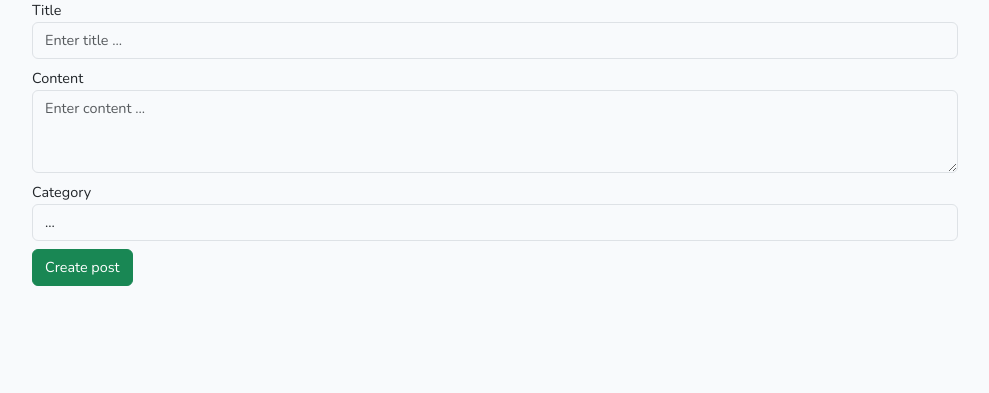
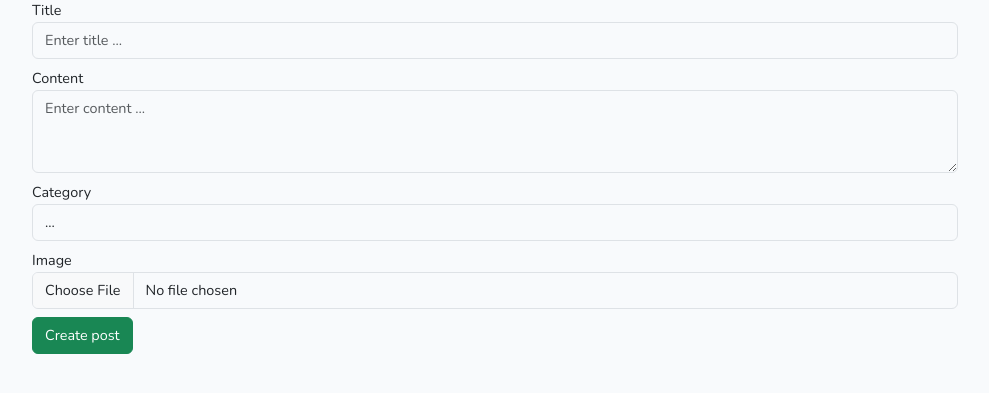
Before and after one commit to Zhumagaliev12/NewsWebApp, a Laravel app: page /posts/create in a window 1280 px wide. Shown: the part 88-481 px from the top of the page, without its empty margins (145-1134 px from the left). Run offline with Laravel 10, Linux system fonts and the light colour scheme; a user stored in the database is signed in; tables that the repository leaves empty hold one stand-in row (values such as "Sample post"); style sheets or scripts are compiled from the project's sources.

Commit message:
Now, users can attach image when, they create post

```diff
--- a/app/Http/Controllers/MyClassController.php
+++ b/app/Http/Controllers/MyClassController.php
@@ -44,11 +44,19 @@ class MyClassController extends Controller
            'content' => 'required',
            'is_published' => 'required|numeric',
            'category_id' => 'required|numeric|exists:categories,id',
+           'image' => 'required|image|mimes:jpeg,jpg,png,gif|max:10000|dimensions:min_width=100,min_height=100,max_width=3000,max_height=3000',
         ]);
 
-//        Post::create($validated + ['user_id' => Auth::user()->id]);
+        $fileName = time().$request->file('image')->getClientOriginalName();
+//        dd($fileName);
+        $image_path = $request->file('image')->storeAs('posts', $fileName, 'public');
+//        dd($image_path);
+        $validated['image'] = '/storage/'.$image_path;
+//       dd($validated);
 
-        Auth::user()->posts()->create($validated);
+        Post::create($validated + ['user_id' => Auth::user()->id]);
+
+//        Auth::user()->posts()->create($validated);
 
         return redirect()->route('posts.index')->with('message', 'Post was created succesfully, appear when the moderator confirms!');
     }
--- a/app/Models/Post.php
+++ b/app/Models/Post.php
@@ -14,6 +14,7 @@ class Post extends Model
         'content',
         'is_published',
         'category_id',
+        'image',
         'user_id']; //column-ge jazba saqtauga ruksat alady
 
     public function category()
--- a/resources/views/posts/create.blade.php
+++ b/resources/views/posts/create.blade.php
@@ -5,7 +5,7 @@
     <div class="container">
         <div class="row justify-content-center">
             <div class="col-md-10">
-                <form action="{{ route('posts.store') }}" method="post">
+                <form action="{{ route('posts.store') }}" method="post" enctype="multipart/form-data">
                     @csrf
 
                     <div class="form-group mt-2">
@@ -25,6 +25,7 @@
                     </div>
 
 
+
                     <div class="form-group mt-2">
                         <label for="categoryInput">Category</label>
                         <select class="form-control" name="category_id" id="categoryInput">
@@ -34,6 +35,14 @@
                             @endforeach
                         </select>
                         @error('category_id')
+                        <div class="alert alert-danger mt-1">{{ $message }}</div>
+                        @enderror
+                    </div>
+
+                    <div class="form-group mt-2">
+                        <label for="fileInput">Image</label>
+                        <input type="file" class="form-control" id="fileInput" name="image">
+                        @error('image')
                         <div class="alert alert-danger mt-1">{{ $message }}</div>
                         @enderror
                     </div>
--- a/resources/views/posts/index.blade.php
+++ b/resources/views/posts/index.blade.php
@@ -13,7 +13,7 @@
             <div class="col-lg-8">
                 @foreach($posts as $post)
                     <div class="card mb-4">
-                        <a href="#!"><img class="card-img-top" src="https://dummyimage.com/850x350/dee2e6/6c757d.jpg" alt="..." /></a>
+                        <a href="#!"><img class="card-img-top" src="{{$post->image}}"/></a>
                         <div class="card-body">
                             <div class="small text-muted">{{$post->created_at}}</div>
                             <h2 class="card-title">{{$post->title}}</h2>
--- a/resources/views/posts/show.blade.php
+++ b/resources/views/posts/show.blade.php
@@ -13,7 +13,7 @@
                            href="#!">{{$post->category->title}}</a>
                     </header>
                     <figure class="mb-4"><img class="img-fluid rounded"
-                                              src="https://dummyimage.com/900x400/ced4da/6c757d.jpg" alt="..."/>
+                                              src="{{$post->image}}"/>
                     </figure>
                     <section class="mb-2">
                         <p class="fs-5 mb-2">{{$post->content}}</p>
```
Also changed, not shown: database/migrations/2024_01_17_114831_create_posts_table.php.
